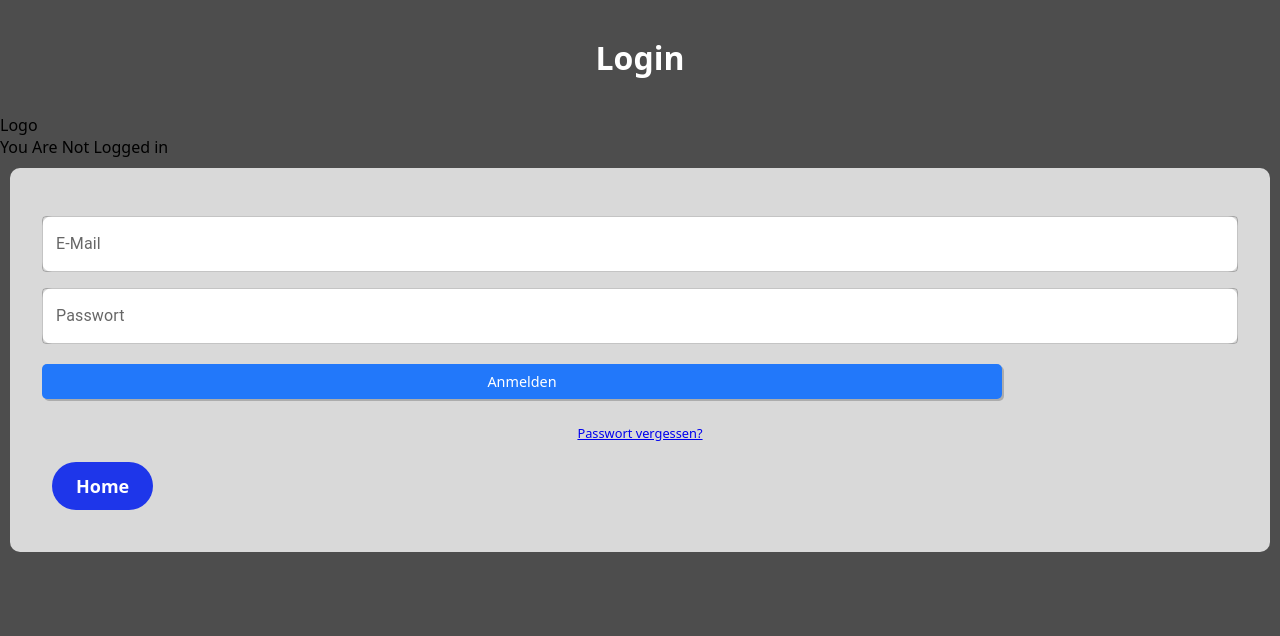
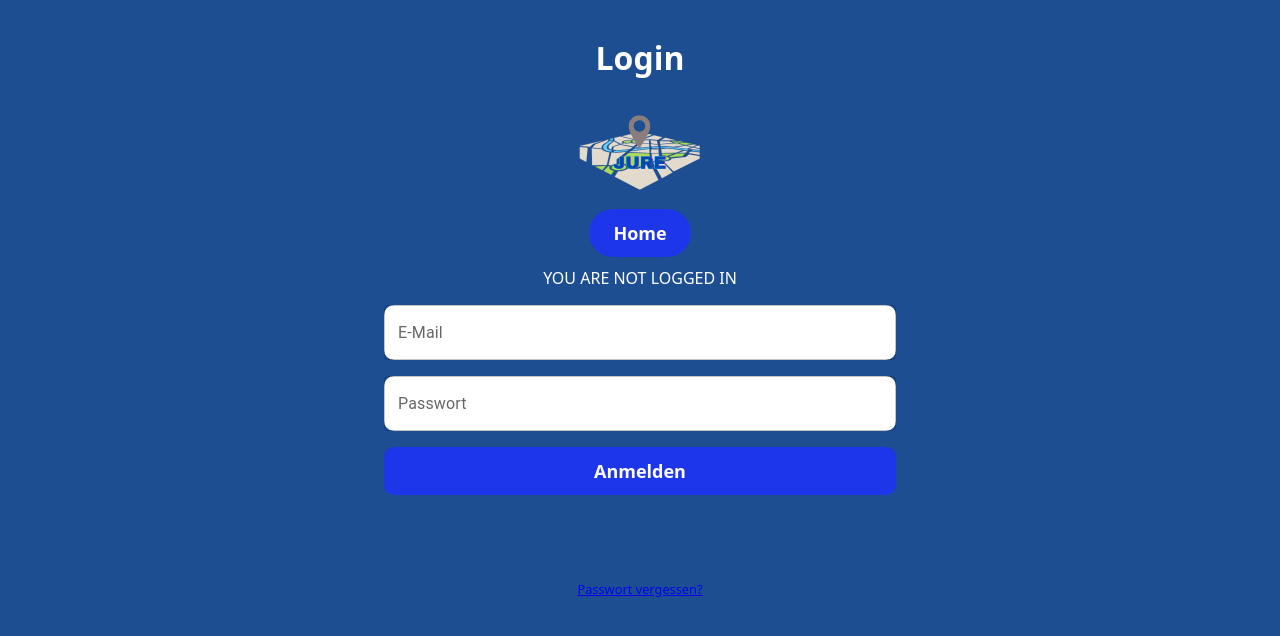
Before and after one commit to Just-URban-Exploring/Frontend, a React (Vite) app: page / in a window 1280 px wide. Both pictures are taken after a click on the button "Anmelden". Shown: the top 636 px of the page. Built offline with nearby package versions, Linux system fonts and the light colour scheme.

Commit message:
added stlying für Login und fixed styling für landingpage

```diff
--- a/src/css/LandingPage.module.css
+++ b/src/css/LandingPage.module.css
@@ -15,7 +15,7 @@ body {
   display: block;
   width: 100%;
   max-width: 100%;
-  height: 500px;
+  height: auto;
 }
 
 .containerWillkommen,
@@ -88,14 +88,14 @@ img {
 }
 
 .callbackActionButton {
-  background-color: var(--green);
+  background-color: var(--blue-600);
   color: var(--white);
   font-weight: bold;
   font-size: 1.2rem;
   padding: 0.8rem;
   border: none;
   border-radius: 0.5rem;
-  margin-top: 1rem;
+  margin-top: 0rem;
 
 }
 
@@ -107,7 +107,7 @@ img {
   display: flex;
   justify-content: center;
   padding: 1rem;
-  background-color: var(--blue-700);
+  background-color: rgba(0, 0, 0, 0.2);
 }
 
 .stickyButton {
@@ -171,6 +171,7 @@ img {
     justify-content: center;
     padding: 1rem;
     background-color: var(--blue-700);
+    background-color: rgba(0, 0, 0, 0.201);
   }
 
   .stickyButton {
@@ -198,15 +199,14 @@ img {
     color: var(--white);
     font-weight: bold;
     font-size: 1.2rem;
-    padding: 0.8rem 2rem;
     border: none;
     border-radius: 0.5rem;
-    margin-top: 1rem;
-    margin: 0 auto;
   }
 
   @media (max-width: 375px) {
     .containerWillkommen {
+      width: 100vw;
+      height: 100vh;
       padding: 2rem;
     }
 
@@ -271,11 +271,11 @@ img {
     }
 
     .containerCallBackAction {
-      padding: 2rem;
+      padding: 1rem;
     }
 
     .buttonContainer {
-      padding: 2rem;
+      padding: 0.5rem;
     }
   }
 }
--- a/src/css/Login.module.css
+++ b/src/css/Login.module.css
@@ -1,9 +1,71 @@
+.ContainerStyle{
+  position: absolute;
+  top:0;
+  background-color: var(--blue-700);
+  width: 100vw;
+  height: 100vh;
+}
+
+.ContainerStyle img{
+ margin: 0;
+ padding: 0;
+ height: 10vh;
+ width: 100vw;
+
+}
+
+.ButtonContainer{
+  display: flex ;
+  justify-content: center;
+  width: 100vw;
+  display: flex;
+  align-self:  center;
+}
+
+.SubmitContainer{
+  display: flex;
+  justify-content: center;
+  width: 100vw;
+}
+
+.SubmitContainer button{
+  width: 40vw;
+  border-radius: 10px;
+  margin: 5rem;
+  margin-top: 1rem;
+}
+
+.ContainerText{
+text-transform: uppercase;
+text-align: center;
+color: rgb(255, 255, 255);
+}
+
 .card {
-  padding: 2rem;
-  margin: 10px;
+  width: 100vw;
+  padding: 0rem;
+  margin: 0px;
+  color: rgb(255, 255, 255);
+  background-color: var(--blue-700);
+  border-radius: 10px;
+
+}
+
+.TextField{
+  margin: 30vw;
+  margin-top: 0rem;
+  margin-bottom: 0rem;
+}
+
+.TextField input{
+  width: 50vw;
+  border-radius: 10px;
+  padding: 0.5rem;
+  margin-top: 1rem;
+}
+
+.Login{
   color: white;
-  background-color: var(--gray-200);
-  border-radius: 10px;
 }
 
 .styleinput {
@@ -18,29 +80,17 @@
   width: 75vw;
 }
 
-.forgotpw {
+.forgot-pw {
+  text-decoration: none;
+  color:red;
   margin: 5px 0px 10px 0px;
   text-align: center;
   color: var(--blue-600);
-  font-size: 0.8rem;
+  font-size: 1rem;
 }
 
-a:visited {
-  /* color: var(--blue-600); */
-  background-color: transparent;
-  text-decoration: none;
-}
-.btnprimary {
-  background-color: var(--blue-600);
-  color: white;
-  border-radius: 5px;
-  width: 75vw;
-  padding: 8px;
-  margin: 20px 0px 20px 0px;
-  font-size: 0.9rem;
-  font-weight: 400;
-  border: none;
-  box-shadow: 2px 2px #acacac;
+.forgot-pw:visited{
+  color: red;
 }
 
 .loginSuccess {
--- a/src/css/Map.css
+++ b/src/css/Map.css
@@ -14,6 +14,8 @@ button {
   border-radius: 30px;
   transition: all 0.3s ease-in-out;
 }
+
+
 
 button:hover {
   background-color: #5b42fc;
--- a/src/pages/LandingPage.jsx
+++ b/src/pages/LandingPage.jsx
@@ -1,5 +1,5 @@
-import React from "react";
-import { useNavigate, Link } from "react-router-dom";
+import React from 'react';
+import { useNavigate, Link } from 'react-router-dom';
 import styles from "../css/LandingPage.module.css";
 import Jure from "../assets/JURE-Logo.svg";
 import Berlin from "../assets/brandenBurgerTor.svg";
@@ -9,6 +9,7 @@ import SecretIcon from "../assets/SecretIcon.svg";
 import AudioGuide from "../assets/AudioGuide.svg";
 
 export function LandingPage() {
+
   const navigate = useNavigate();
 
   return (
@@ -18,11 +19,11 @@ export function LandingPage() {
       </div>
 
       <div className={styles.containerWillkommen}>
-        <h1>Willkommen bei JUst Urban Exploring</h1>
+        <h1>Willkommen bei Just URban Exploring</h1>
         <img src={Jure} alt="Logo" />
         <div className={styles.jure}>
           <h1 className={styles.jureParagraf}>
-            <b>JU</b>st <b>UR</b>ban <b>E</b>xploring
+            <b>Ju</b>st <b>UR</b>ban <b>E</b>xploring
           </h1>
           <div>
             <h2 className={styles.jureParagraf}>Alles, aber simpel</h2>
@@ -33,13 +34,11 @@ export function LandingPage() {
       <div className={styles.containerTakeATour}>
         {<img src={Berlin} alt="Berlin" />}
 
-        <h2 className={styles.containerTakeATourH2}>
-          Erkunde die Welt auf deine eigene Art und Weise
-        </h2>
+        <h2 className={styles.containerTakeATourH2}>Erkunde die Welt auf deine eigene Art und Weise</h2>
         <div className={styles.containerTakeATourParagraf}>
           <p>
             Sei dein eigener Tour Guide. Besuche die interessantesten Orte der
-            Welt. Entdecke Sehenswürdigkeiten auf eigene Fast - in der Stadt und
+            Welt. Entdecke Sehenswürdigkeiten auf eigene Faust - in der Stadt und
             auf dem Land. Zeit und Verweildauer bestimmst du selbst. Ohne Stress
             und ganz unabhängig.
           </p>
@@ -73,6 +72,7 @@ export function LandingPage() {
       </div>
 
       <div className={styles.containerAudioGuide}>
+      <h2 className={styles.containerMapH2}>Audioguide</h2>
         <img src={AudioGuide} alt="AudioGuide" />
         <div>
           <p className={styles.audioGuideText}>
@@ -100,23 +100,8 @@ export function LandingPage() {
       </div>
 
       <div className={styles.buttonContainer}>
-        <button
-          className={styles.callbackActionButton}
-          onClick={() => navigate("/login")}
-        >
-          Anmelden
-        </button>
-        <button
-          className={styles.callbackActionButton}
-          onClick={() => navigate("/register")}
-        >
-          Registrieren
-        </button>
-      </div>
-      <div className={styles.footer}>
-        <Link to="/agb">AGB</Link>
-        <Link to="/datenschutz">Datenschutz</Link>
-        <Link to="/impressum">Impressum</Link>
+      <button className={styles.callbackActionButton} onClick={() => navigate("/login")}>Anmelden</button>
+        <button className={styles.callbackActionButton} onClick={() => navigate("/registrierung")}>Registrieren</button>
       </div>
     </div>
   );
--- a/src/pages/Login.jsx
+++ b/src/pages/Login.jsx
@@ -5,6 +5,7 @@ import Box from "@mui/material/Box";
 import TextField from "@mui/material/TextField";
 import axios from "axios";
 import connection from "../connection.json";
+import Jure from "../assets/JURE-Logo.svg";
 
 export function Login() {
   const [email, setEmail] = useState("");
@@ -39,10 +40,13 @@ export function Login() {
   const navigate = useNavigate();
 
   return (
-    <div>
-      <h1>Login</h1>
-      <div>Logo</div>
-      <div>
+    <div className={styles.ContainerStyle}>
+      <h1 className={styles.Login}>Login</h1>
+      <img src={Jure} alt="Logo" />
+      <div className={styles.ButtonContainer}>
+      <button onClick={() => navigate("/")}>Home</button>
+      </div>
+      <div className={styles.ContainerText}>
         {login ? (
           <p className="text-success">You Are Logged in Successfully</p>
         ) : (
@@ -59,7 +63,7 @@ export function Login() {
         autoComplete="off"
         onSubmit={(e) => handleSubmit(e)}
       >
-        <div>
+        <div className={styles.TextField}>
           <TextField
             htmlFor="email"
             type="email"
@@ -82,6 +86,7 @@ export function Login() {
             onChange={(e) => setPassword(e.target.value)}
           ></TextField>
         </div>
+        <div className={styles.SubmitContainer}>
         <button
           type="submit"
           className={styles.btnprimary}
@@ -89,6 +94,7 @@ export function Login() {
         >
           Anmelden
         </button>
+        </div>
         <div className="forgot-pw">
           <a href="/forgot-pw">Passwort vergessen?</a>
         </div>
@@ -96,7 +102,7 @@ export function Login() {
         <button type="submit" className="btn-google">
           Mit Google anmelden
         </button> */}
-        <button onClick={() => navigate("/")}>Home</button>
+
       </Box>
     </div>
   );
```
Also changed, not shown: src/assets/JURE-Logo.svg.
